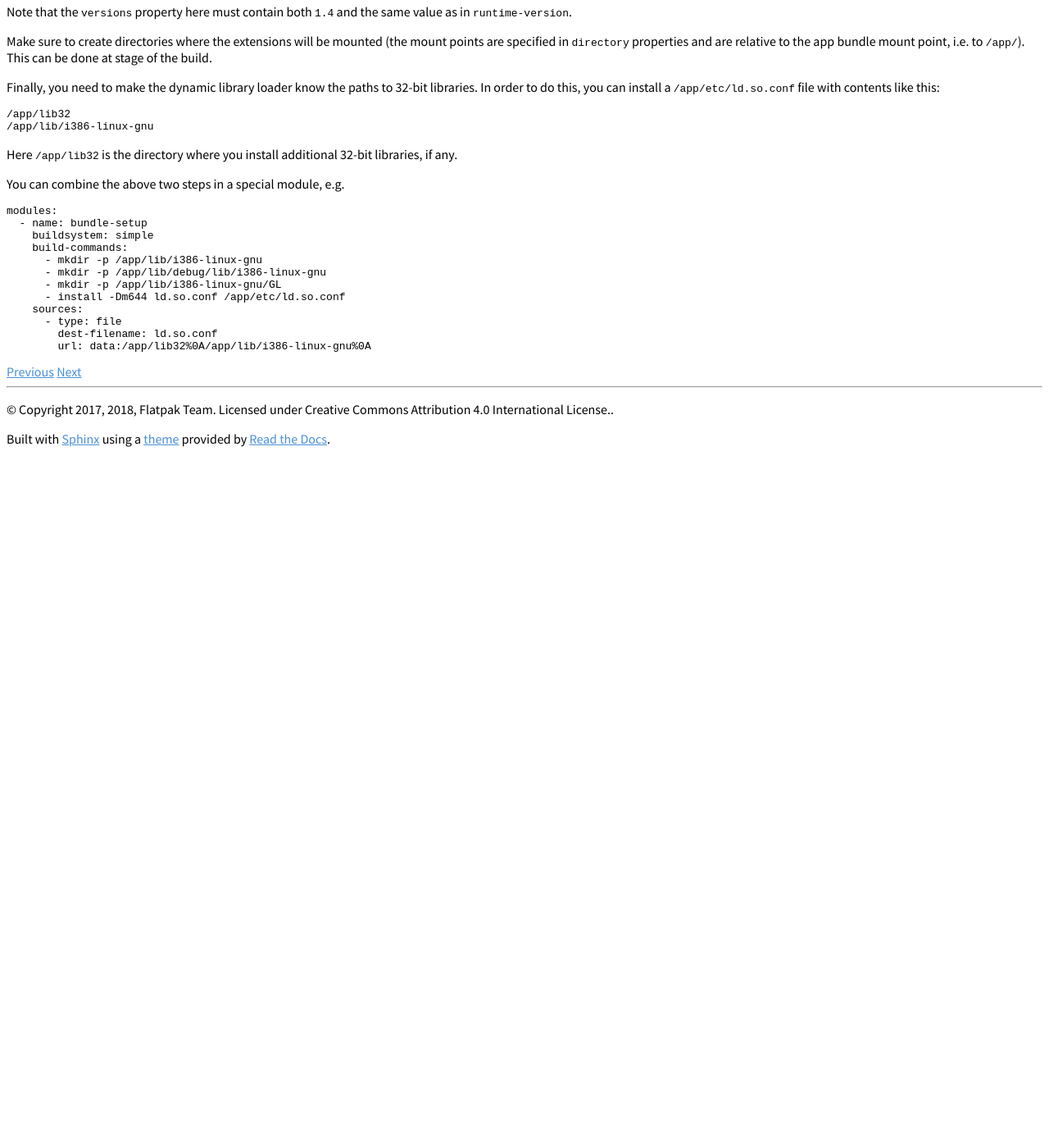
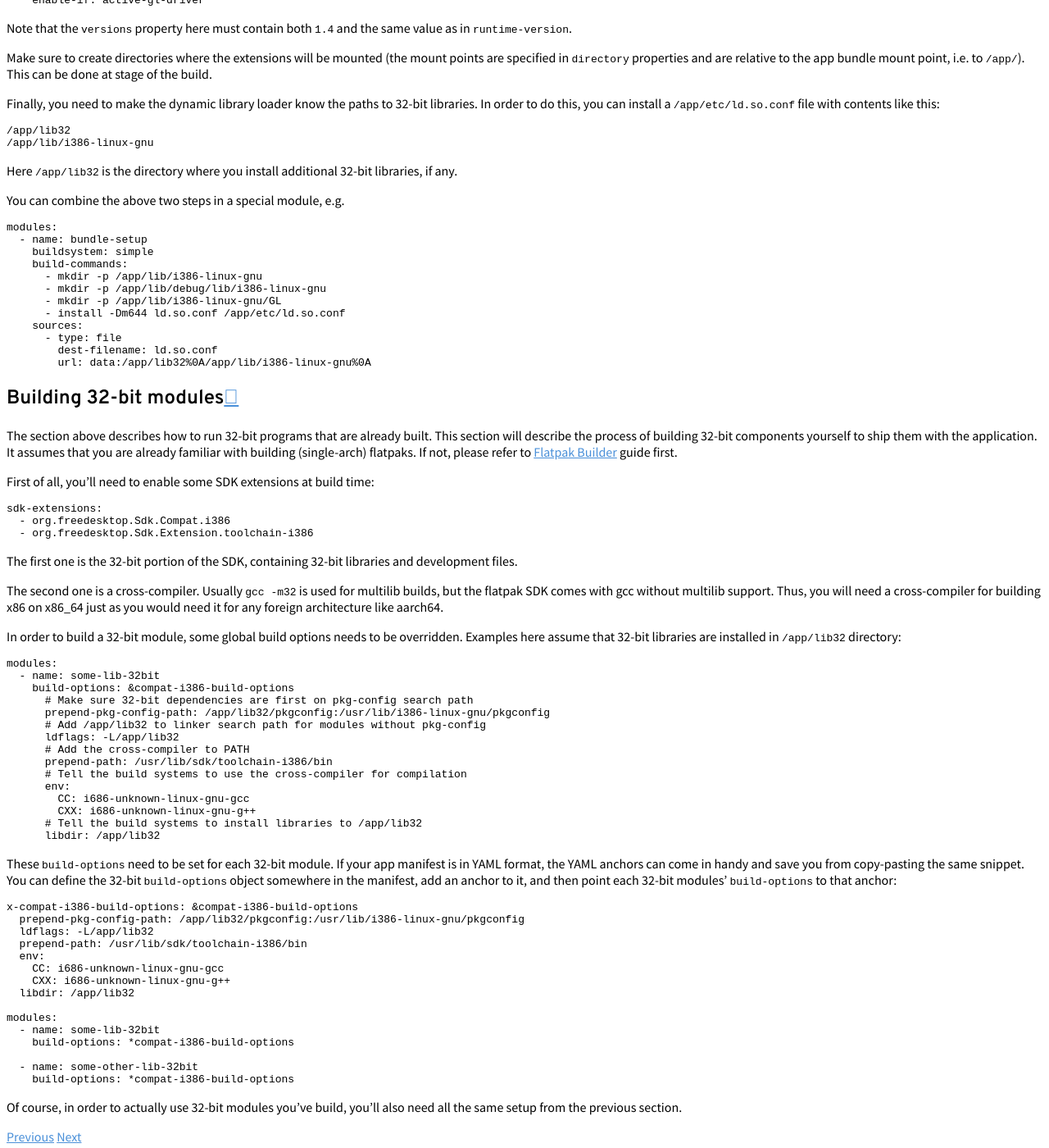
Before and after one commit to flatpak/flatpak-docs, a Sphinx documentation site: the page built from docs/multiarch.rst, in a window 1280 px wide and 1400 px high, scrolled down 1452 px. Shown: the whole window at 82% size. Built offline with Sphinx 7.4.7 and the Read the Docs theme 2.0.0, drawn with Linux system fonts in a browser that asks for light colours; before the commit the page ends 2005 px from its top, so only the background shows below that; some of the changed text lies outside the part shown.

Commit message:
multiarch: Add guide for building multilib apps

```diff
--- a/docs/multiarch.rst
+++ b/docs/multiarch.rst
@@ -95,3 +95,77 @@ You can combine the above two steps in a special module, e.g.
         - type: file
           dest-filename: ld.so.conf
           url: data:/app/lib32%0A/app/lib/i386-linux-gnu%0A
+
+Building 32-bit modules
+-----------------------
+
+The section above describes how to run 32-bit programs that are already built.
+This section will describe the process of building 32-bit components yourself to
+ship them with the application. It assumes that you are already familiar with
+building (single-arch) flatpaks. If not, please refer to :doc:`flatpak-builder`
+guide first.
+
+First of all, you'll need to enable some SDK extensions at build time:
+
+.. code-block:: yaml
+
+  sdk-extensions:
+    - org.freedesktop.Sdk.Compat.i386
+    - org.freedesktop.Sdk.Extension.toolchain-i386
+
+The first one is the 32-bit portion of the SDK, containing 32-bit libraries and
+development files.
+
+The second one is a cross-compiler. Usually ``gcc -m32`` is used for multilib
+builds, but the flatpak SDK comes with gcc without multilib support. Thus, you
+will need a cross-compiler for building x86 on x86_64 just as you would need it
+for any foreign architecture like aarch64.
+
+In order to build a 32-bit module, some global build options needs to be
+overridden. Examples here assume that 32-bit libraries are installed in
+``/app/lib32`` directory:
+
+.. code-block:: yaml
+
+  modules:
+    - name: some-lib-32bit
+      build-options: &compat-i386-build-options
+        # Make sure 32-bit dependencies are first on pkg-config search path
+        prepend-pkg-config-path: /app/lib32/pkgconfig:/usr/lib/i386-linux-gnu/pkgconfig
+        # Add /app/lib32 to linker search path for modules without pkg-config
+        ldflags: -L/app/lib32
+        # Add the cross-compiler to PATH
+        prepend-path: /usr/lib/sdk/toolchain-i386/bin
+        # Tell the build systems to use the cross-compiler for compilation
+        env:
+          CC: i686-unknown-linux-gnu-gcc
+          CXX: i686-unknown-linux-gnu-g++
+        # Tell the build systems to install libraries to /app/lib32
+        libdir: /app/lib32
+
+These ``build-options`` need to be set for each 32-bit module. If your app
+manifest is in YAML format, the YAML anchors can come in handy and save you from
+copy-pasting the same snippet. You can define the 32-bit ``build-options``
+object somewhere in the manifest, add an anchor to it, and then point each
+32-bit modules' ``build-options`` to that anchor:
+
+.. code-block:: yaml
+
+  x-compat-i386-build-options: &compat-i386-build-options
+    prepend-pkg-config-path: /app/lib32/pkgconfig:/usr/lib/i386-linux-gnu/pkgconfig
+    ldflags: -L/app/lib32
+    prepend-path: /usr/lib/sdk/toolchain-i386/bin
+    env:
+      CC: i686-unknown-linux-gnu-gcc
+      CXX: i686-unknown-linux-gnu-g++
+    libdir: /app/lib32
+
+  modules:
+    - name: some-lib-32bit
+      build-options: *compat-i386-build-options
+
+    - name: some-other-lib-32bit
+      build-options: *compat-i386-build-options
+
+Of course, in order to actually use 32-bit modules you've build, you'll also
+need all the same setup from the previous section.
```
